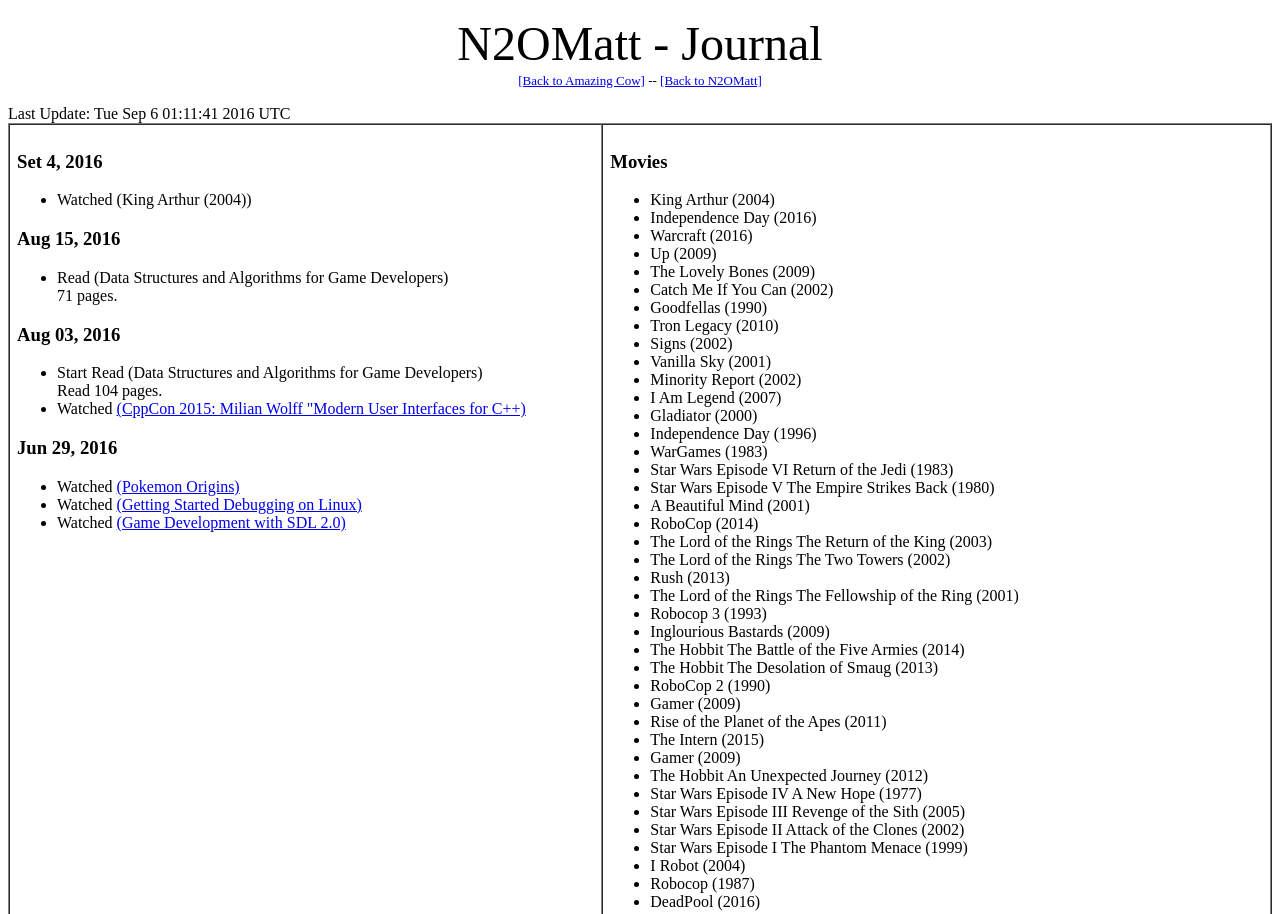
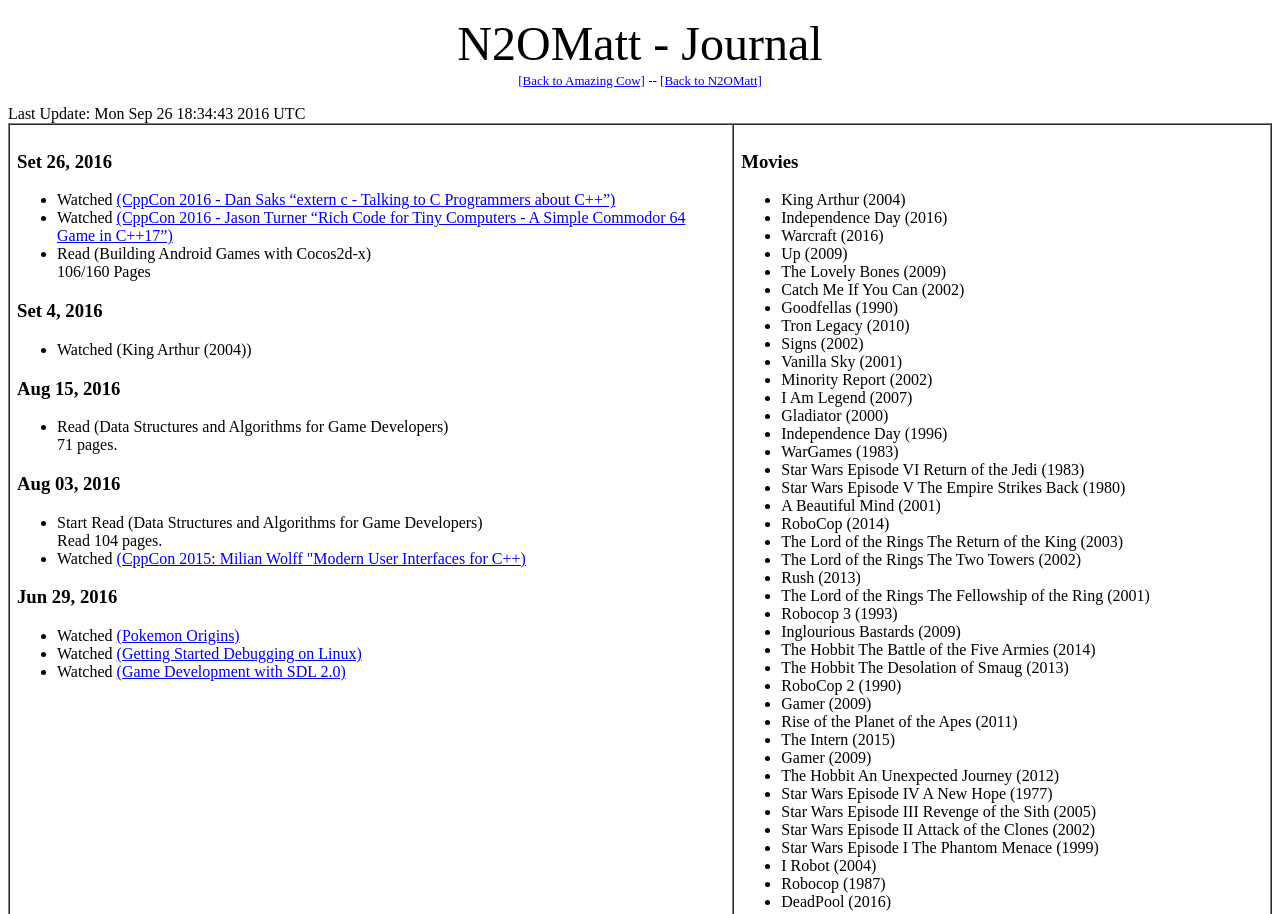
Before and after one commit to AmazingCow/site, a plain HTML site: page ~n2omatt/journal/index.html in a window 1280 px wide. Shown: the top 914 px of the page. Drawn offline with Linux system fonts and the light colour scheme.

Commit message:
- Update journal.

```diff
--- a/~n2omatt/journal/index.html
+++ b/~n2omatt/journal/index.html
@@ -21,24 +21,41 @@
 <!-- End of Menu -->
 
 
-Last Update: Tue Sep  6 01:11:41 2016 UTC
+Last Update: Mon Sep 26 18:34:43 2016 UTC
 <table width="100%" cellpadding="7" cellspacing="0" align="center" border="1">
     <!-- Left Column -->
     <tr><td rowspan="4" valign="top">
-    <!-- ################################################################### -->
-       <h3>Set 4, 2016</h3>
+        <!-- ################################################################### -->
+        <h3>Set 26, 2016</h3>
+        <ul>
+            <li> Watched
+                <a href="https://www.youtube.com/watch?v=D7Sd8A6_fYU">
+                    (CppCon 2016 - Dan Saks “extern c - Talking to C Programmers about C++”)
+                </a>
+
+            <li> Watched
+                <a href="https://www.youtube.com/watch?v=zBkNBP00wJE">
+                    (CppCon 2016 - Jason Turner “Rich Code for Tiny Computers - A Simple Commodor 64 Game in C++17”)
+                </a>
+
+            <li>Read (Building Android Games with Cocos2d-x) <br>
+                106/160 Pages
+        </ul>
+
+        <!-- ################################################################### -->
+        <h3>Set 4, 2016</h3>
         <ul>
             <li>Watched (King Arthur (2004))
         </ul>
 
-    <!-- ################################################################### -->
+        <!-- ################################################################### -->
         <h3>Aug 15, 2016</h3>
         <ul>
             <li>Read (Data Structures and Algorithms for Game Developers) <br>
                 71 pages.
         </ul>
 
-    <!-- ################################################################### -->
+        <!-- ################################################################### -->
         <h3>Aug 03, 2016</h3>
         <ul>
             <li>Start Read (Data Structures and Algorithms for Game Developers) <br>
@@ -51,7 +68,7 @@ Last Update: Tue Sep  6 01:11:41 2016 UTC
         </ul>
 
 
-    <!-- ################################################################### -->
+        <!-- ################################################################### -->
         <h3>Jun 29, 2016</h3>
         <ul>
             <li>Watched
```
